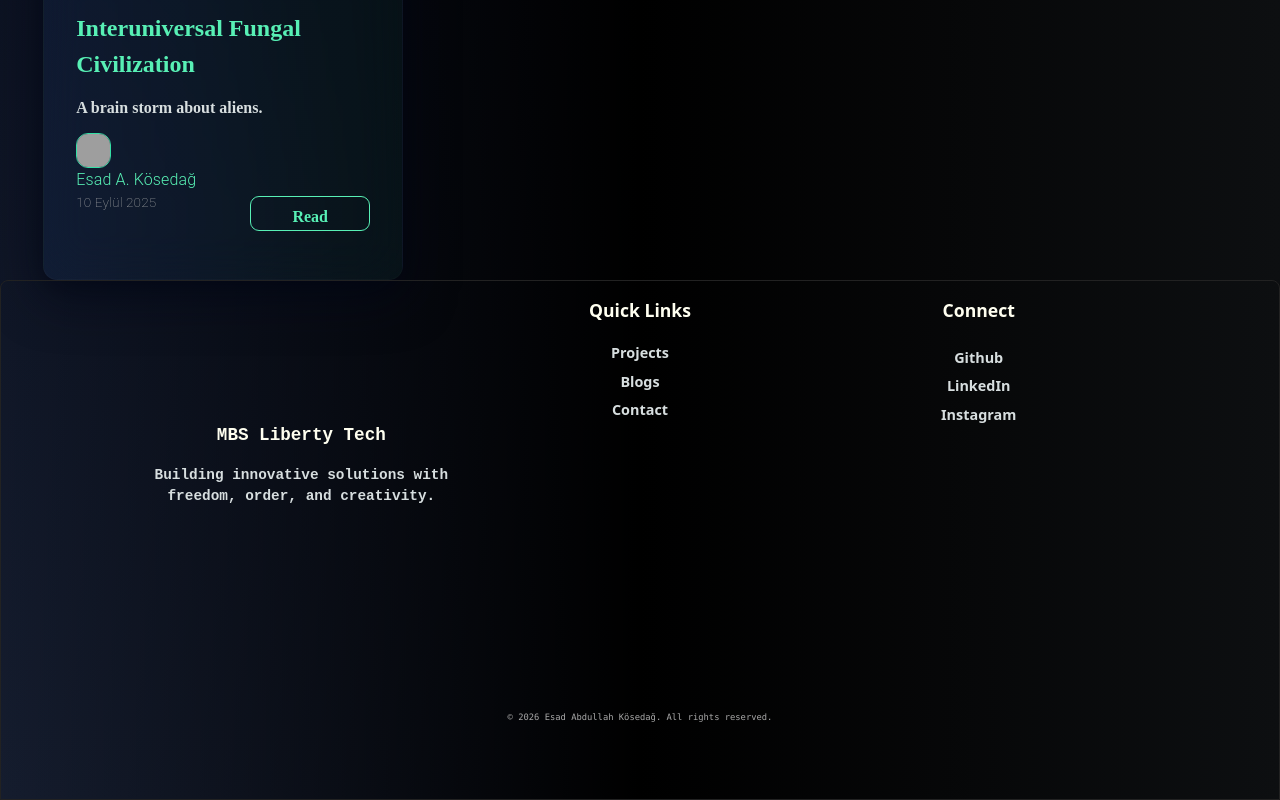
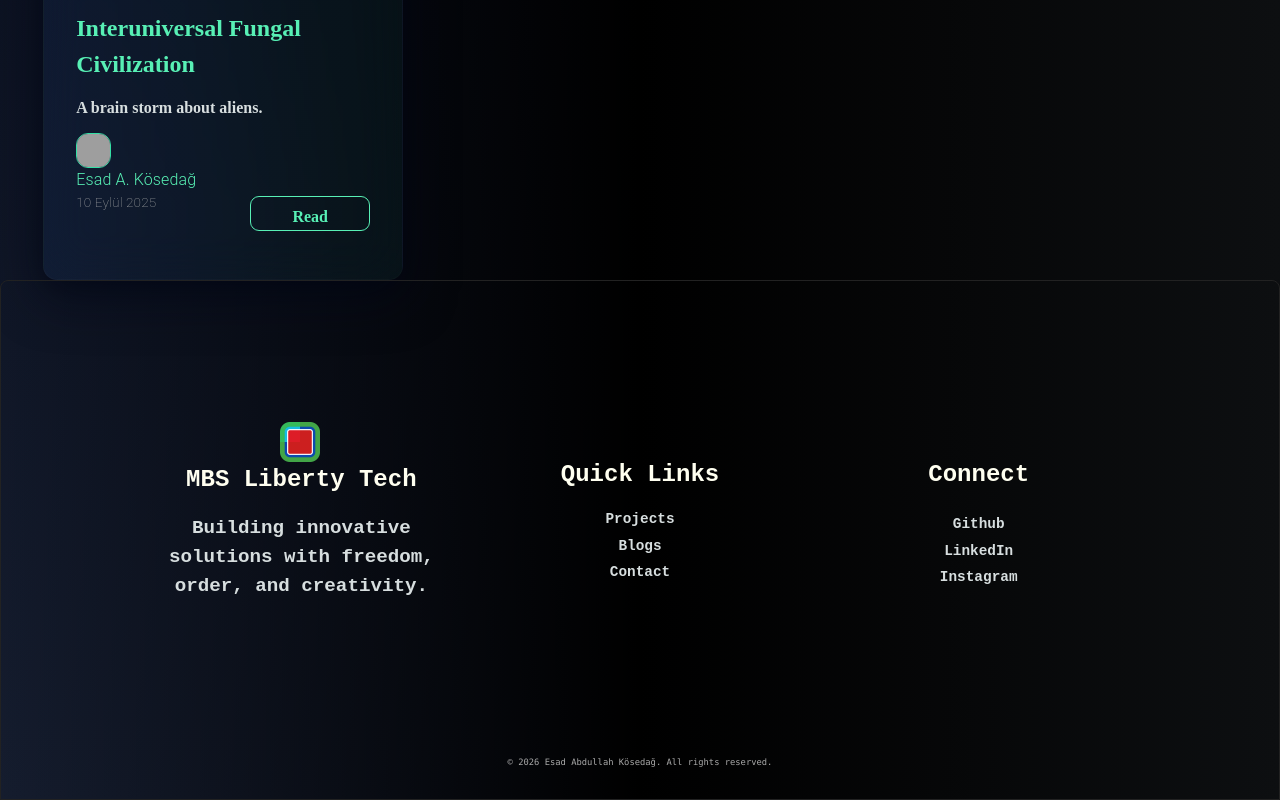
Before and after one commit to kaesit/mbs-blog-site, a React (Create React App) app: page /blog in a window 1280 px wide. Shown: the part 2485-3285 px from the top of the page. Built offline with nearby package versions, Linux system fonts and the light colour scheme; grey boxes are pictures that could not be loaded; a web font is replaced by a local one.

Commit message:
Footer has its new structure

```diff
--- a/src/components/Footer.tsx
+++ b/src/components/Footer.tsx
@@ -8,6 +8,7 @@ const Footer: React.FC = () => {
         <div className="footer-content">
           {/* Sol kısım */}
           <div className="footer-section" id="footer-brand-section">
+            <img src="../MbsLogo.png" alt="" className="footer-brand-logo" />
             <h4 className="footer-title">MBS Liberty Tech</h4>
             <p className="footer-text">
               Building innovative solutions with freedom, order, and creativity.
@@ -15,7 +16,7 @@ const Footer: React.FC = () => {
           </div>
 
           {/* Orta linkler */}
-          <div className="footer-section">
+          <div className="footer-section" id="footer-link-section">
             <h4 className="footer-title">Quick Links</h4>
             <ul className="footer-links">
               <li>
@@ -31,7 +32,7 @@ const Footer: React.FC = () => {
           </div>
 
           {/* Sosyal medya */}
-          <div className="footer-section">
+          <div className="footer-section" id="footer-social-section">
             <h4 className="footer-title">Connect</h4>
             <div className="footer-socials">
               <ul className="footer-links">
--- a/src/css/Footer.css
+++ b/src/css/Footer.css
@@ -49,9 +49,30 @@
   position: relative;
   top: 125px;
   font-family:monospace;
-  font-size: 125px;
+  justify-content: center;
   float: left;
   left: 0;
+  text-align: center;
+  align-items: center;
+}
+
+#footer-link-section {
+  position: relative;
+  top: 160px;
+  font-family:monospace;
+  float: left;
+  left: 0;
+  text-align: center;
+  align-items: center;
+}
+
+#footer-social-section {
+  position: relative;
+  font-family:monospace;
+  top: 160px;
+  float: left;
+  left: 0;
+  text-align: center;
   align-items: center;
 }
 
@@ -60,15 +81,23 @@
   min-width: 200px;
 }
 
+.footer-brand-logo
+{
+  position: relative;
+  margin-left: 140px;
+  width: 40px;
+  height: 40px;
+}
+
 .footer-title {
-  font-size: 1.1rem;
+  font-size: 1.5rem;
   font-weight: 800;
   margin-bottom: 1rem;
   color: ivory;
 }
 
 .footer-text {
-  font-size: 0.9rem;
+  font-size: 1.2rem;
   line-height: 1.5;
 }
 
```
